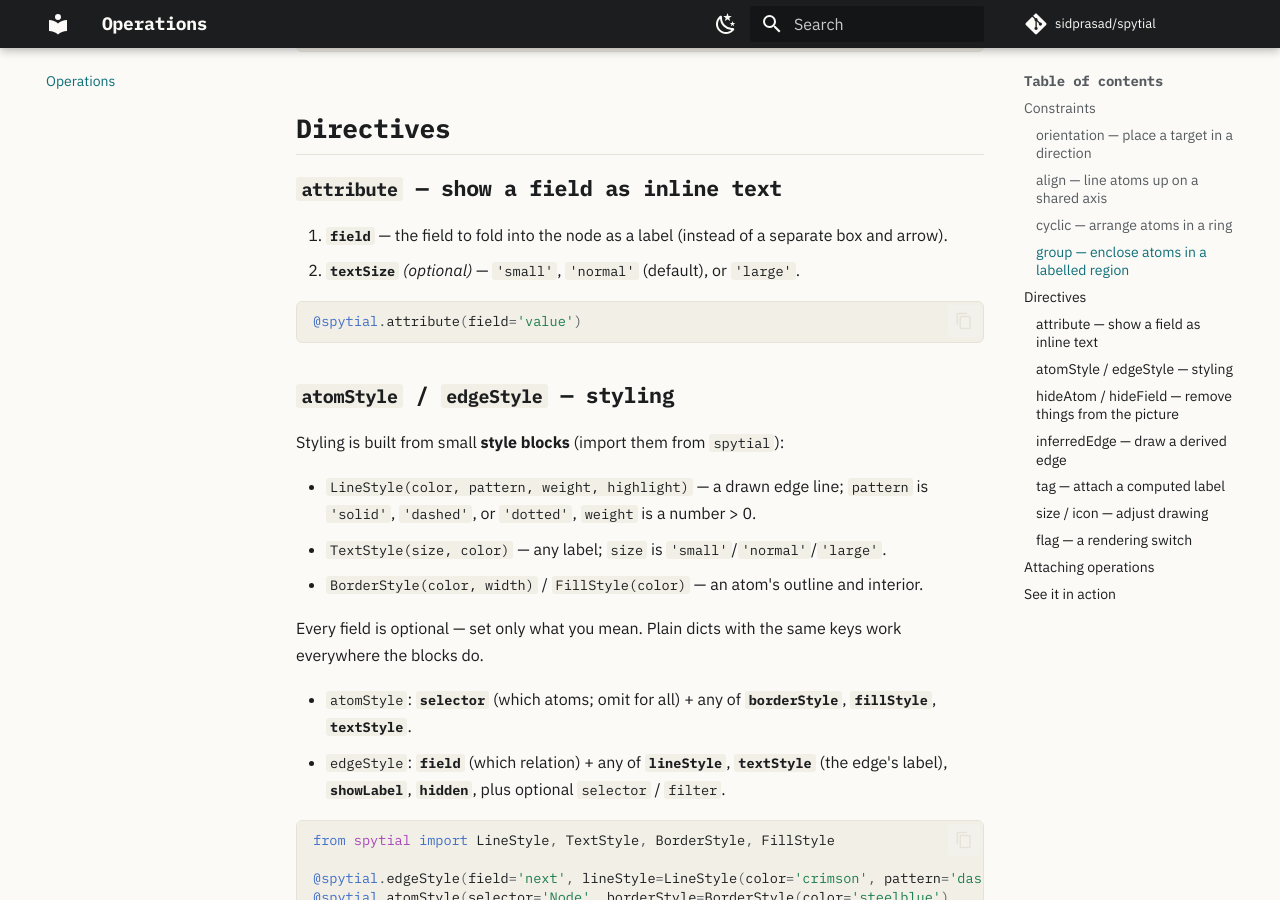
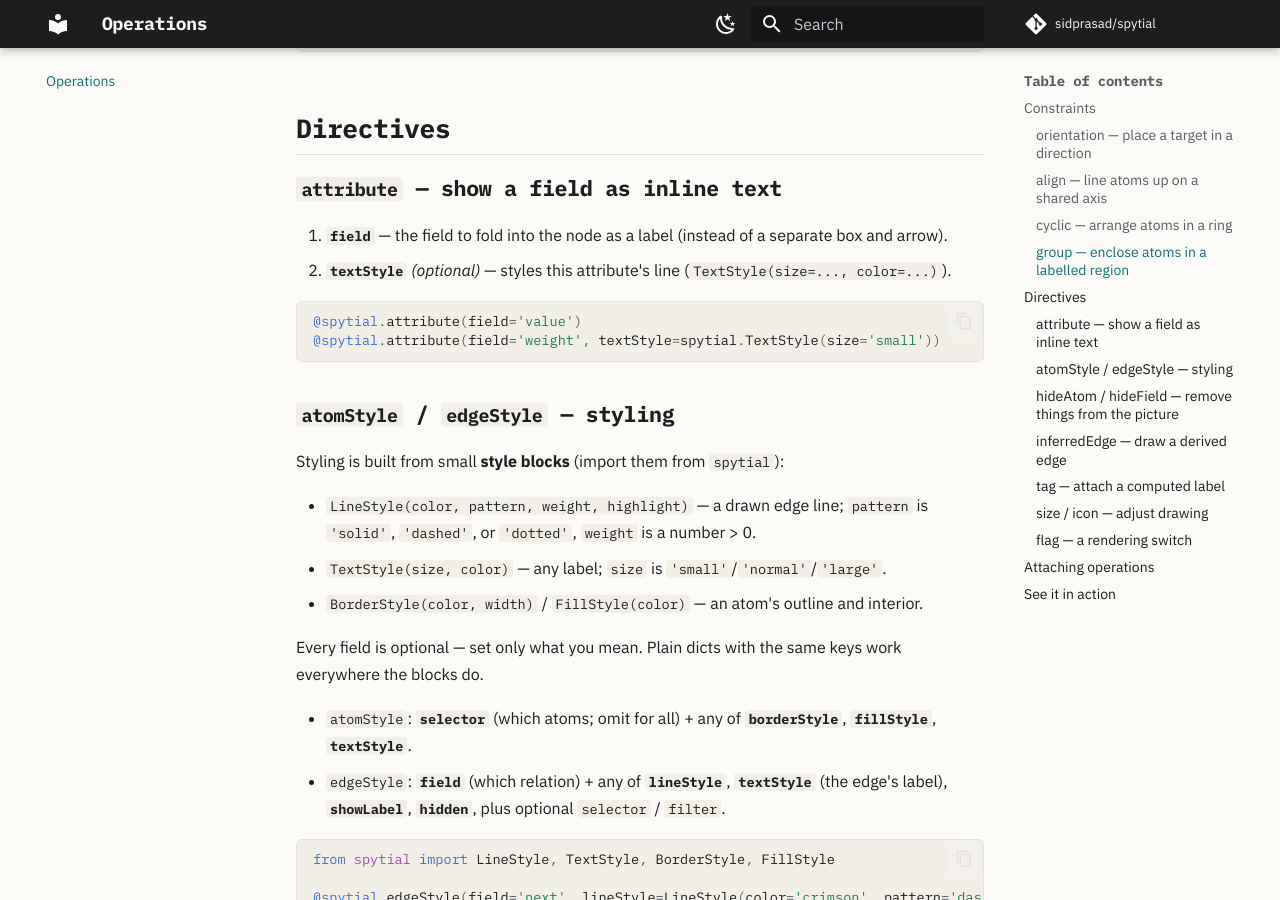
Before and after one commit to sidprasad/spytial, an MkDocs documentation site: the page built from docs/operations.md, in a window 1280 px wide and 900 px high, scrolled down 1590 px. Built offline with MkDocs 1.6.1 and Material for MkDocs 9.7.7, drawn with Linux system fonts in a browser that asks for light colours; comment, search, counter and statistics services are not loaded; some of the changed text lies outside the part shown.

Commit message:
Bump to spytial-core 3.1.0: attribute/tag take the shared textStyle block
3.1.0 replaces the flat textSize scalar on attribute/tag (which only
existed within the 3.0 line) with the shared textStyle {size, color}
block, so each attribute/tag line can set color as well as size. Clean
rename on the Python side too — textSize never shipped in a spytial-py
release, so no deprecation shim.

Pins (browser CDN + vendored evaluator) move 3.0.1 -> 3.1.0.

Co-Authored-By: Claude Fable 5 <noreply@anthropic.com>

````diff
--- a/docs/operations.md
+++ b/docs/operations.md
@@ -64,10 +64,12 @@ from spytial import GroupEdge, LineStyle, TextStyle
 
 1. **`field`** — the field to fold into the node as a label (instead of a separate
    box and arrow).
-2. **`textSize`** *(optional)* — `'small'`, `'normal'` (default), or `'large'`.
+2. **`textStyle`** *(optional)* — styles this attribute's line
+   (`TextStyle(size=..., color=...)`).
 
 ```python
 @spytial.attribute(field='value')
+@spytial.attribute(field='weight', textStyle=spytial.TextStyle(size='small'))
 ```
 
 ### `atomStyle` / `edgeStyle` — styling
@@ -134,7 +136,8 @@ from spytial import LineStyle, TextStyle, BorderStyle, FillStyle
 1. **`toTag`** — the type to tag.
 2. **`name`** — the label name.
 3. **`value`** — the field/expression to show.
-4. **`textSize`** *(optional)* — `'small'`, `'normal'` (default), or `'large'`.
+4. **`textStyle`** *(optional)* — styles this tag's line
+   (`TextStyle(size=..., color=...)`).
 
 ### `size` / `icon` — adjust drawing
 
````
Also changed, not shown: spytial/suggest/_vendor/README.md (+2 -2 lines), 4 other files.
